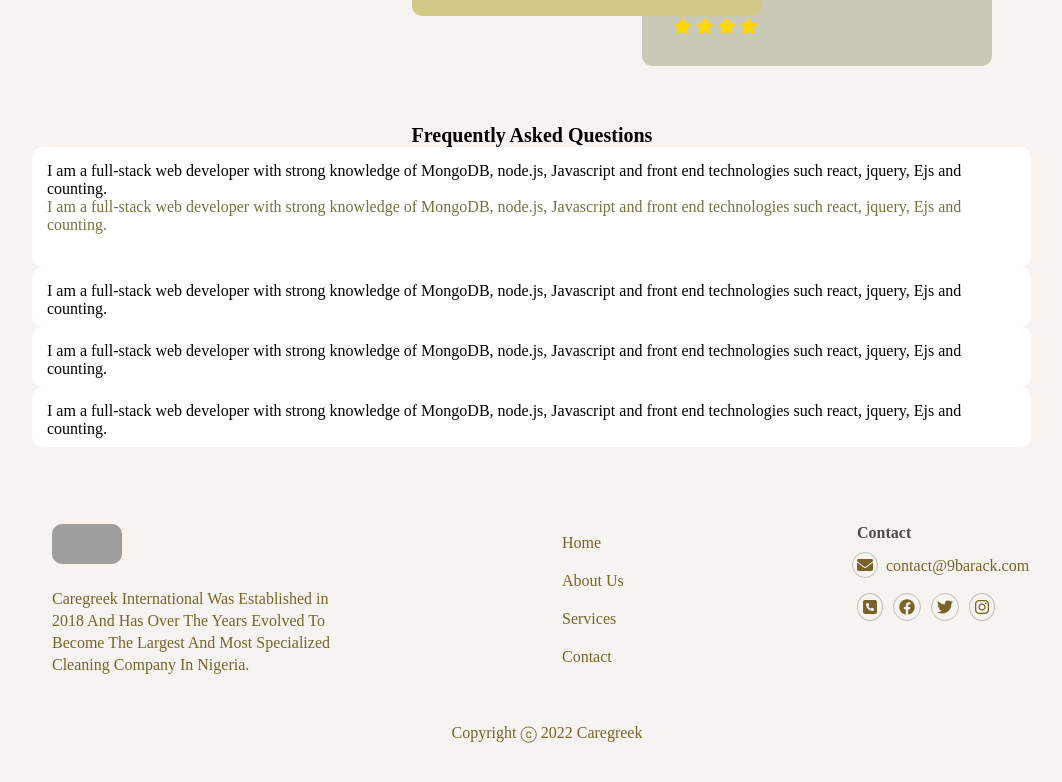
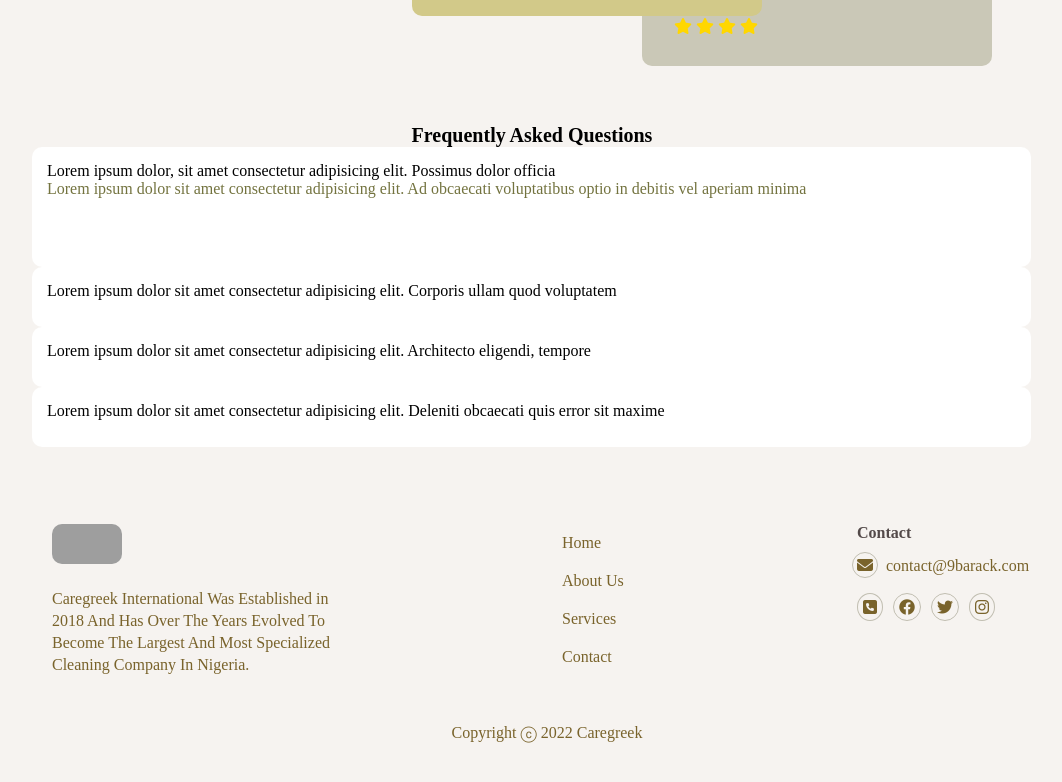
Before and after one commit to baaraka/web-project, a React (Create React App) app: page / in a window 1280 px wide. Shown: the part 3990-4772 px from the top of the page, without its empty margins (108-1170 px from the left). Built offline with nearby package versions, Linux system fonts and the light colour scheme; grey boxes are pictures that could not be loaded.

Commit message:
change the paragraph caption

```diff
--- a/src/questions/Questions.jsx
+++ b/src/questions/Questions.jsx
@@ -10,35 +10,30 @@ export default function Questions() {
         <div className="questionsList">
           <div className="questionsListItem1">
             <p className="questionParagraph">
-              I am a full-stack web developer with strong knowledge of MongoDB,
-              node.js, Javascript and front end technologies such react, jquery,
-              Ejs and counting.
+              Lorem ipsum dolor, sit amet consectetur adipisicing elit. Possimus
+              dolor officia
             </p>
             <p className="questionsParagraphItem">
-              I am a full-stack web developer with strong knowledge of MongoDB,
-              node.js, Javascript and front end technologies such react, jquery,
-              Ejs and counting.
+              Lorem ipsum dolor sit amet consectetur adipisicing elit. Ad
+              obcaecati voluptatibus optio in debitis vel aperiam minima
             </p>
           </div>
           <div className="questionsListItem2">
             <p className="questionsParagraph">
-              I am a full-stack web developer with strong knowledge of MongoDB,
-              node.js, Javascript and front end technologies such react, jquery,
-              Ejs and counting.
+              Lorem ipsum dolor sit amet consectetur adipisicing elit. Corporis
+              ullam quod voluptatem
             </p>
           </div>
           <div className="questionsListItem3">
             <p className="questionsParagraph">
-              I am a full-stack web developer with strong knowledge of MongoDB,
-              node.js, Javascript and front end technologies such react, jquery,
-              Ejs and counting.
+              Lorem ipsum dolor sit amet consectetur adipisicing elit.
+              Architecto eligendi, tempore
             </p>
           </div>
           <div className="questionsListItem4">
             <p className="questionsParagraph">
-              I am a full-stack web developer with strong knowledge of MongoDB,
-              node.js, Javascript and front end technologies such react, jquery,
-              Ejs and counting.
+              Lorem ipsum dolor sit amet consectetur adipisicing elit. Deleniti
+              obcaecati quis error sit maxime
             </p>
           </div>
         </div>
```
